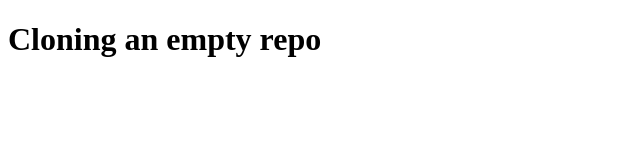
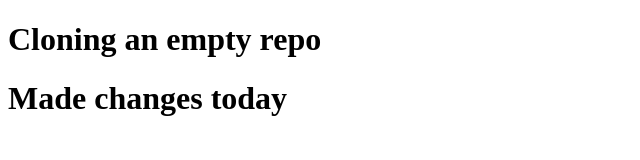
Before and after one commit to vinods10/day05-gitv2, a plain HTML site: page index.html in a window 1280 px wide. Shown: the whole page, without its empty margins (0-640 px from the left). Drawn offline with Linux system fonts and the light colour scheme.

Commit message:
added new line

```diff
--- a/index.html
+++ b/index.html
@@ -7,5 +7,6 @@
 </head>
 <body>
     <h1>Cloning an empty repo</h1>
+    <h1>Made changes today</h1>
 </body>
 </html>
```
